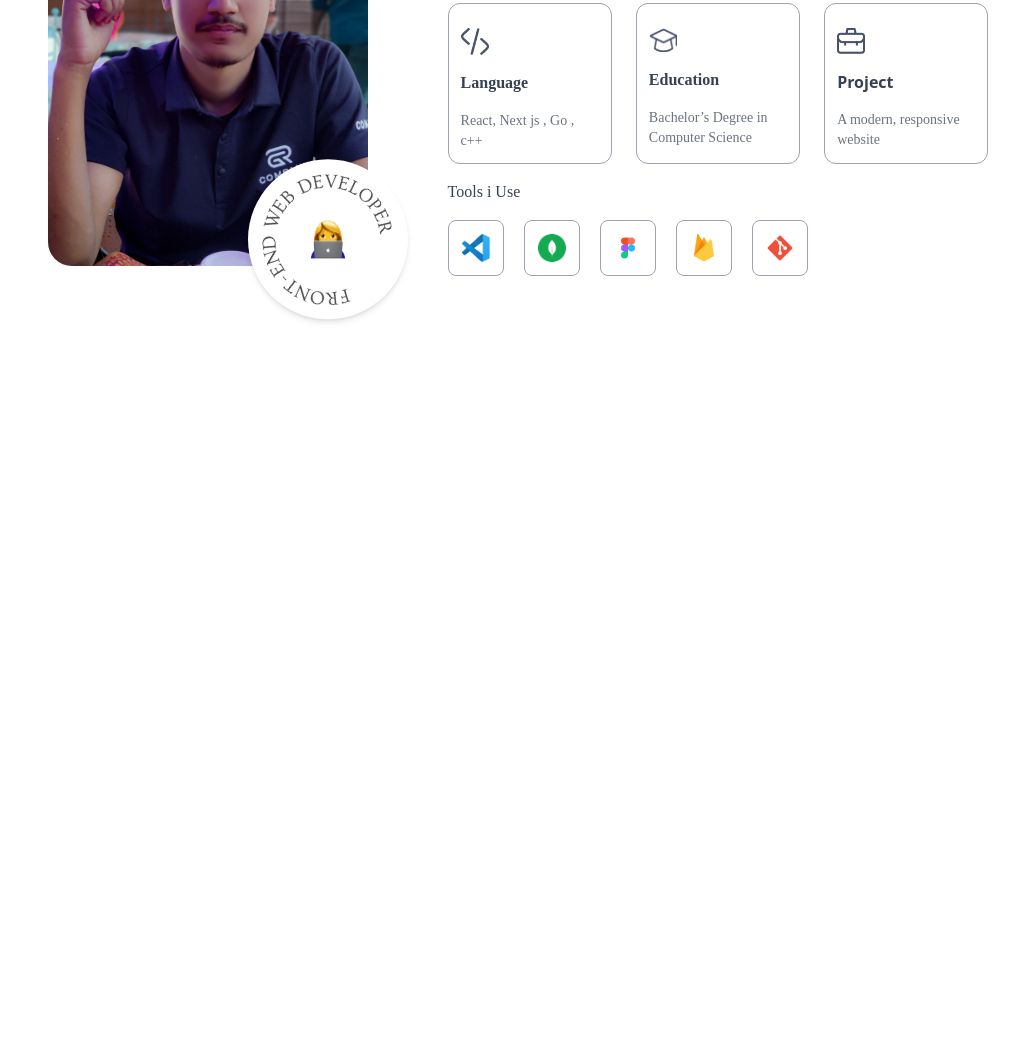
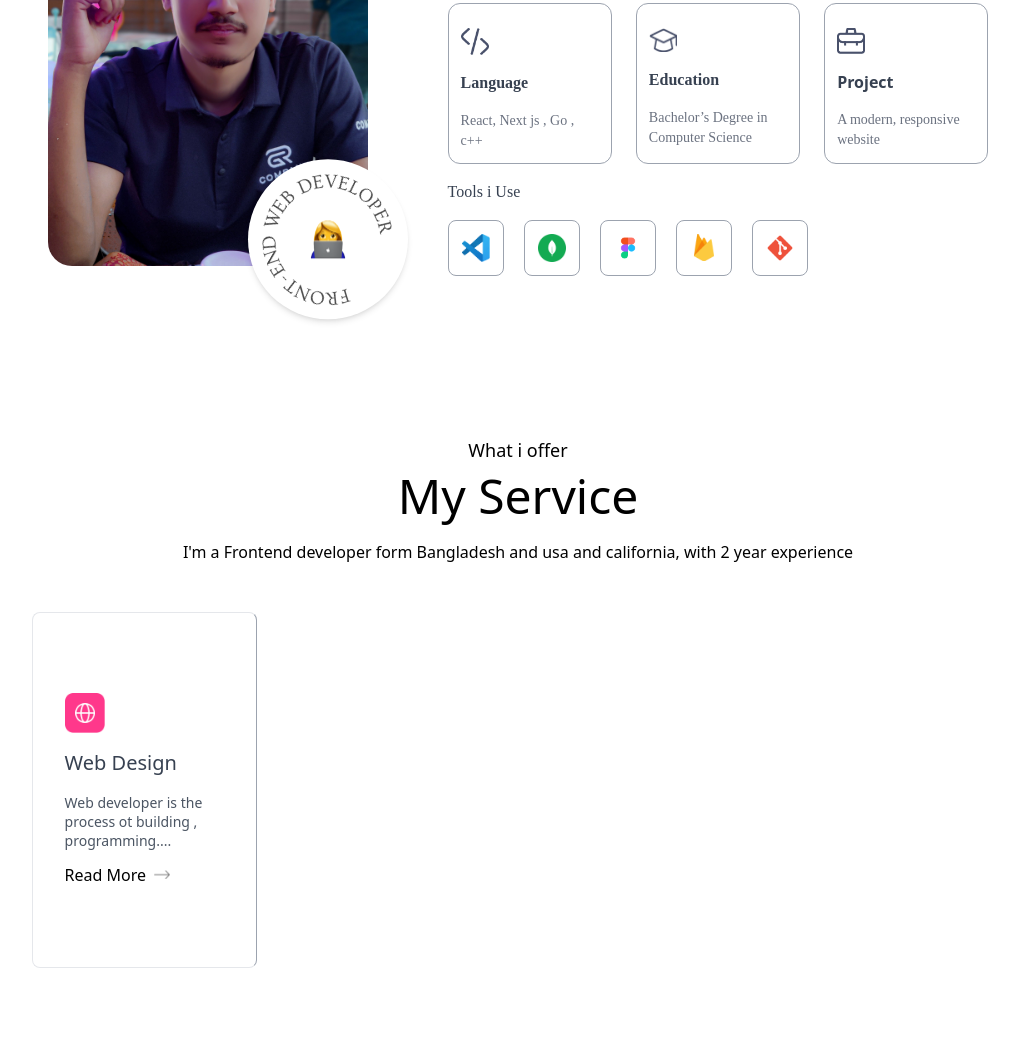
Before and after one commit to rashedulraha/personal-web-Page, a plain HTML site: page index.html in a window 1280 px wide. Shown: the part 1174-2222 px from the top of the page, without its empty margins (122-1141 px from the left). Before the commit the page ends 1570 px from the top, so only its background shows below. Drawn offline with nearby package versions, Linux system fonts and the light colour scheme.

Commit message:
service section design

```diff
--- a/index.html
+++ b/index.html
@@ -298,6 +298,32 @@
       </div>
     </div>
 
+    <!--? ----------------- service ----------------- -->
+
+    <div id="service" class="w-ful px-[12%] py-10 scroll-mt-10">
+      <h4 class="text-center mb-2 text-lg">What i offer</h4>
+      <h2 class="text-center text-5xl">My Service</h2>
+      <p class="text-center max-w-2xl mx-auto mt-5 mb-12">
+        I'm a Frontend developer form Bangladesh and usa and california, with 2
+        year experience
+      </p>
+
+      <div class="grid grid-cols-4 gap-6 my-10">
+        <div
+          class="border border-r-gray-400 rounded-lg px-8 py-20 hover:bg-gradient-to-b from-[#ddb7e8] to-[#bac2e8] cursor-pointer hover:-translate-y-1 duration-500"
+        >
+          <img src="./images/web-icon.png" class="w-10" alt="" />
+          <h3 class="text-xl my-4 text-gray-700">Web Design</h3>
+          <p class="text-sm text-gray-600 leading-snug mt-3">
+            Web developer is the process ot building , programming....
+          </p>
+          <a class="flex items-center gap-2 mt-3" href=""
+            >Read More <img src="./images/right-arrow.png" class="w-4" alt=""
+          /></a>
+        </div>
+      </div>
+    </div>
+
     <script src="./script.js"></script>
   </body>
 </html>
```
